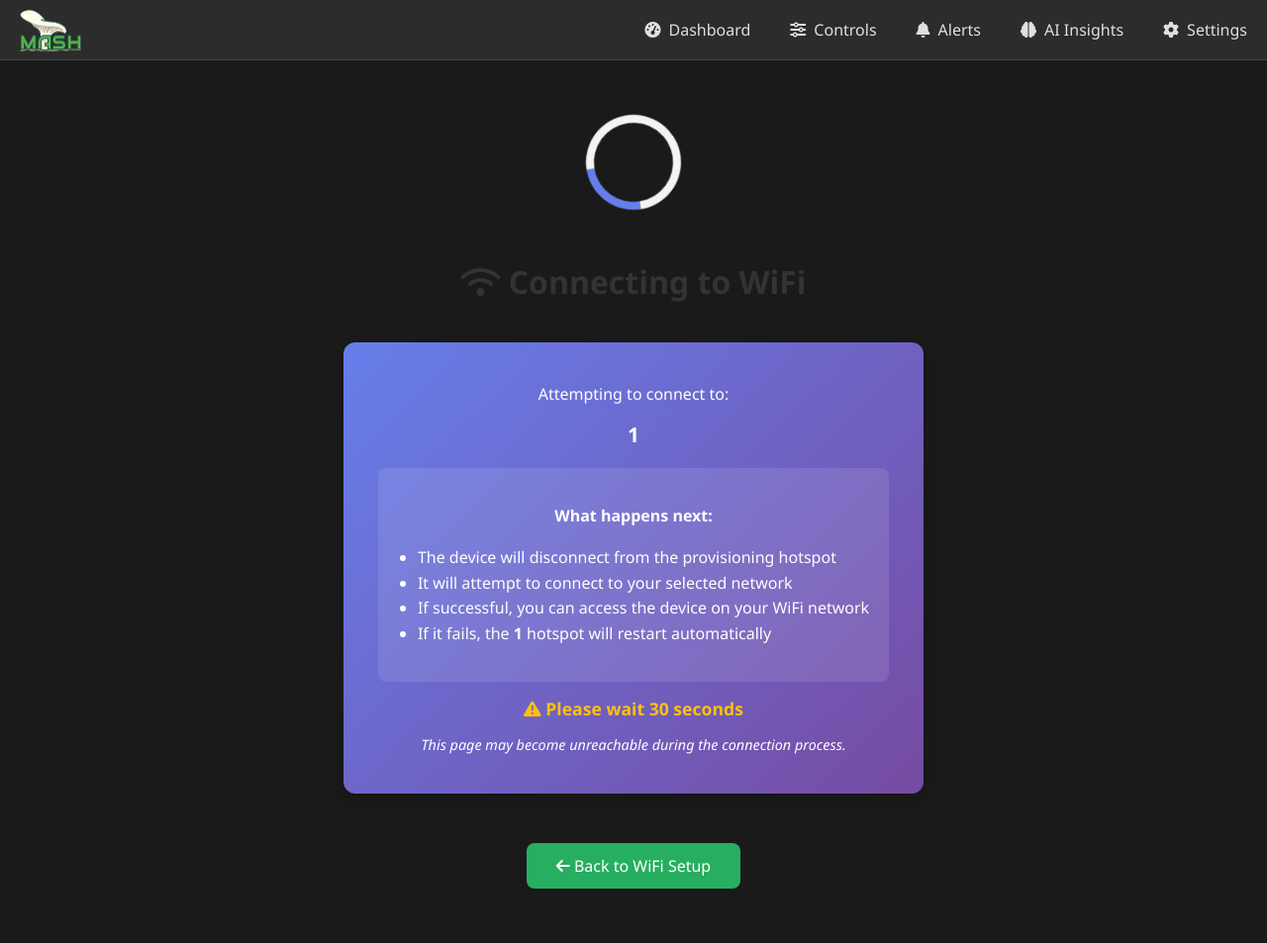
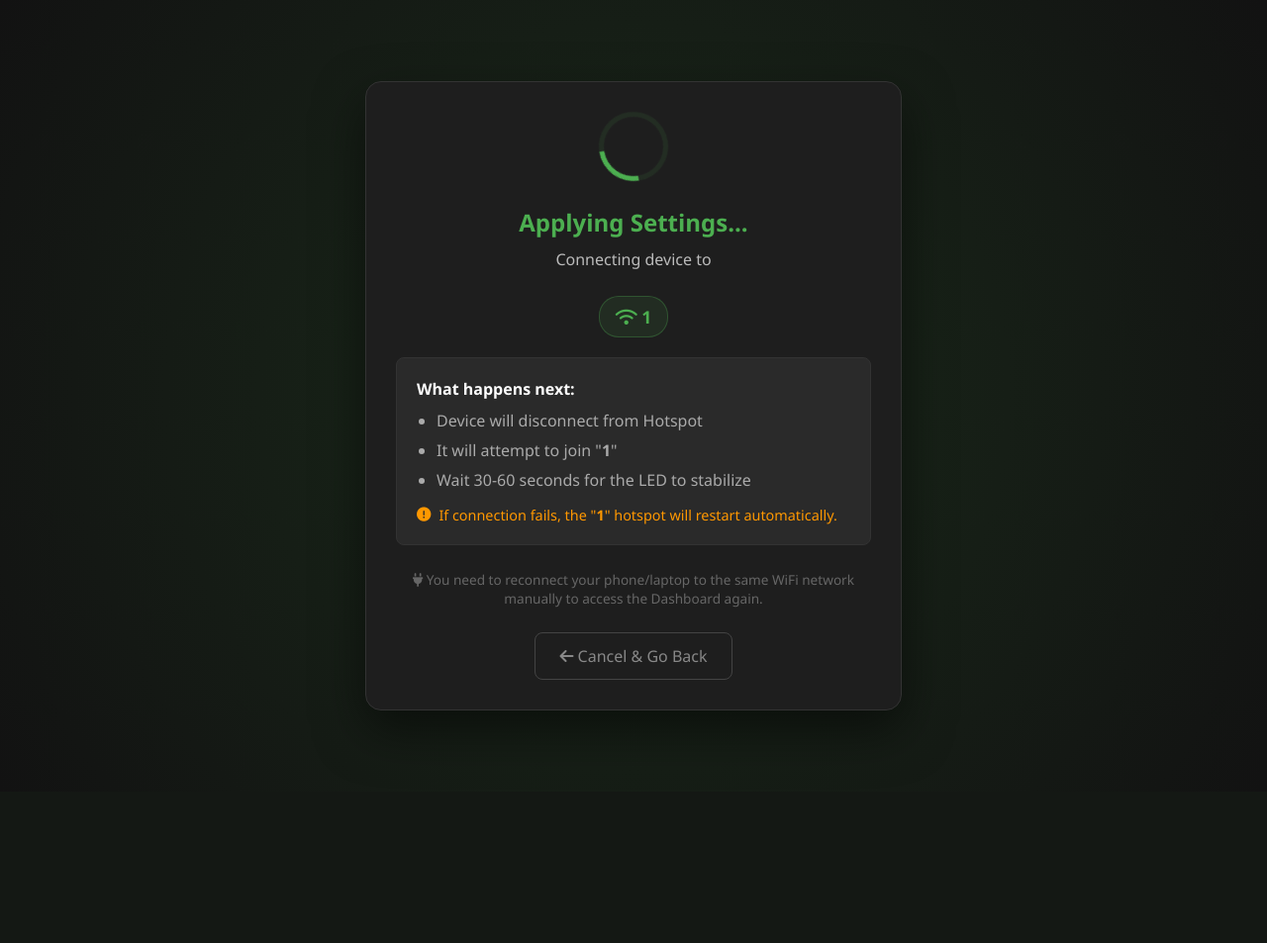
Before and after one commit to MASH-Mushroom-Automation/MASH-IoT, a Flask app: template rpi_gateway/app/web/templates/wifi_connecting.html in a window 1280 px wide. Shown: the whole page at 99% size. After the commit the page ends 718 px from the top, so only its background shows below. Run offline with Flask 3, Linux system fonts and the light colour scheme; the template is opened without the code that fills it: most values are stand-ins (such as "Sample title", 1, 10 or a date in 2020); parts of the project's set-up code (start-up, migrations or seed data) failed here and were passed over.

Commit message:
fix actuators

```diff
--- a/rpi_gateway/app/core/serial_comm.py
+++ b/rpi_gateway/app/core/serial_comm.py
@@ -71,6 +71,10 @@ class ArduinoSerialComm:
             'spawning': None,
             'timestamp': None
         }
+
+        # Heartbeat tracking
+        self.last_write_time = time.time()
+        self.heartbeat_interval = 15.0  # Send keepalive every 15s (well below 60s watchdog)
 
     @staticmethod
     def find_arduino_port() -> Optional[str]:
@@ -180,7 +184,9 @@ class ArduinoSerialComm:
             cmd_with_newline = f"{command}\n".encode('utf-8')
 
             self.serial_conn.write(cmd_with_newline)
-            self.serial_conn.flush()  # Wait until all data is written
+            # self.serial_conn.flush()  # Removed to prevent blocking on slow serial
+
+            self.last_write_time = time.time()  # Update heartbeat timer
             logger.info(f"[SERIAL] Sent command: {command}")
             return True
         except Exception as e:
@@ -323,6 +329,24 @@ class ArduinoSerialComm:
                         logger.error("[SERIAL] Connection lost and auto-reconnect disabled")
                         break
 
+                # HEARTBEAT LOGIC: Keep Arduino watchdog happy (prevent auto-shutdown)
+                if time.time() - self.last_write_time > self.heartbeat_interval:
+                    try:
+                        if self.serial_conn and self.serial_conn.is_open:
+                            self.serial_conn.write(b'\n')
+                            self.last_write_time = time.time()
+                            logger.debug("[SERIAL] Sent heartbeat to keep Watchdog alive")
+                    except Exception as hb_err:
+                        logger.warning(f"[SERIAL] Heartbeat failed: {hb_err}")
+
+                # BUFFER MANAGEMENT: extensive buffer indicates lag
+                try:
+                    if self.serial_conn.in_waiting > 1024:
+                        logger.warning(f"[SERIAL] Buffer overflow ({self.serial_conn.in_waiting} bytes). Flushing to prevent lag.")
+                        self.serial_conn.reset_input_buffer()
+                except:
+                    pass
+
                 # Read data from Arduino
                 line = self.read_line()
 
--- a/rpi_gateway/app/web/templates/wifi_connecting.html
+++ b/rpi_gateway/app/web/templates/wifi_connecting.html
@@ -1,118 +1,166 @@
-{% extends "base.html" %}
-{% block title %}Connecting to WiFi{% endblock %}
+<!DOCTYPE html>
+<html lang="en">
+<head>
+    <meta charset="UTF-8">
+    <meta name="viewport" content="width=device-width, initial-scale=1.0">
+    <title>MASH IoT - Connecting...</title>
+    <link rel="stylesheet" href="https://cdnjs.cloudflare.com/ajax/libs/font-awesome/6.0.0-beta3/css/all.min.css">
+    <link rel="stylesheet" href="{{ url_for('web.static', filename='css/styles.css') }}">
+    <style>
+        /* Standalone Layout - Dark Theme */
+        body {
+            background-color: #121212;
+            display: flex;
+            justify-content: center;
+            align-items: center;
+            min-height: 100vh;
+            padding: 20px;
+            box-sizing: border-box;
+            font-family: 'Segoe UI', Tahoma, Geneva, Verdana, sans-serif;
+            margin: 0;
+            background-image: radial-gradient(circle at center, #1a2a1a 0%, #121212 100%);
+            color: #eee;
+        }
 
-{% block content %}
-<style>
-    .connecting-container {
-        display: flex;
-        flex-direction: column;
-        align-items: center;
-        justify-content: center;
-        min-height: 60vh;
+        .main-container {
+            width: 100%;
+            max-width: 480px;
+            background-color: #1e1e1e;
+            border-radius: 16px;
+            box-shadow: 0 20px 50px rgba(0, 0, 0, 0.5);
+            padding: 30px;
+            border: 1px solid #333;
             text-align: center;
-        padding: 40px 20px;
+            animation: fadeIn 0.5s ease-out;
         }
+
+        @keyframes fadeIn {
+            from { opacity: 0; transform: translateY(20px); }
+            to { opacity: 1; transform: translateY(0); }
+        }
+
+        /* Spinner Animation */
         .spinner {
-        border: 8px solid #f3f3f3;
-        border-top: 8px solid #667eea;
+            border: 5px solid rgba(76, 175, 80, 0.1);
+            border-top: 5px solid #4CAF50;
             border-radius: 50%;
-        width: 80px;
-        height: 80px;
+            width: 60px;
+            height: 60px;
             animation: spin 1s linear infinite;
-        margin-bottom: 30px;
+            margin: 0 auto 25px auto;
         }
+
         @keyframes spin {
             0% { transform: rotate(0deg); }
             100% { transform: rotate(360deg); }
         }
-    .connecting-title {
-        font-size: 2em;
-        color: #333;
-        margin-bottom: 20px;
+
+        .status-title {
+            color: #4CAF50;
+            font-size: 1.5rem;
+            margin-bottom: 10px;
+            font-weight: 600;
         }
-    .connecting-info {
-        background: linear-gradient(135deg, #667eea 0%, #764ba2 100%);
-        color: white;
-        padding: 25px 35px;
-        border-radius: 12px;
-        max-width: 600px;
-        margin: 20px auto;
-        box-shadow: 0 4px 15px rgba(0,0,0,0.2);
+
+        .network-pill {
+            display: inline-block;
+            background: rgba(76, 175, 80, 0.1);
+            color: #4CAF50;
+            padding: 8px 16px;
+            border-radius: 20px;
+            font-weight: bold;
+            border: 1px solid rgba(76, 175, 80, 0.3);
+            margin: 10px 0 20px 0;
+            font-size: 1.1rem;
         }
-    .connecting-ssid {
-        font-size: 1.3em;
-        font-weight: bold;
-        margin: 15px 0;
-    }
-    .connecting-instructions {
-        background: rgba(255,255,255,0.1);
+
+        .info-box {
+            background: #2a2a2a;
             border-radius: 8px;
             padding: 20px;
-        margin-top: 20px;
-        line-height: 1.6;
+            text-align: left;
+            margin-bottom: 25px;
+            border: 1px solid #333;
         }
+
+        .info-box ul {
+            padding-left: 20px;
+            margin: 10px 0;
+            color: #aaa;
+        }
+
+        .info-box li {
+            margin-bottom: 8px;
+        }
+
         .warning-text {
-        color: #ffc107;
-        font-weight: bold;
-        margin: 15px 0;
-        font-size: 1.1em;
+            color: #ff9800;
+            font-size: 0.9em;
+            margin-top: 15px;
+            display: flex;
+            align-items: center;
+            gap: 8px;
         }
-    .back-button {
-        margin-top: 30px;
-        padding: 12px 30px;
-        background: #27ae60;
-        color: white;
+
+        .back-btn {
+            display: inline-block;
+            padding: 12px 24px;
+            background-color: transparent;
+            color: #888;
+            border: 1px solid #444;
+            border-radius: 8px;
             text-decoration: none;
-        border-radius: 8px;
-        display: inline-block;
-        transition: all 0.3s ease;
+            transition: all 0.3s;
+            font-weight: 500;
         }
-    .back-button:hover {
-        background: #2ecc71;
-        transform: translateY(-2px);
+
+        .back-btn:hover {
+            color: #fff;
+            border-color: #666;
+            background-color: rgba(255,255,255,0.05);
         }
+
     </style>
+</head>
+<body>
 
-<div class="connecting-container">
+    <div class="main-container">
+
         <div class="spinner"></div>
 
-    <h1 class="connecting-title">
-        <i class="fas fa-wifi"></i> Connecting to WiFi
-    </h1>
+        <h1 class="status-title">Applying Settings...</h1>
 
-    <div class="connecting-info">
-        <p>Attempting to connect to:</p>
-        <div class="connecting-ssid">{{ ssid }}</div>
-
-        <div class="connecting-instructions">
-            <p><strong>What happens next:</strong></p>
-            <ul style="text-align: left; padding-left: 20px;">
-                <li>The device will disconnect from the provisioning hotspot</li>
-                <li>It will attempt to connect to your selected network</li>
-                <li>If successful, you can access the device on your WiFi network</li>
-                <li>If it fails, the <strong>{{ hotspot_ssid }}</strong> hotspot will restart automatically</li>
-            </ul>
+        <p style="color: #bbb; margin-top: 0;">Connecting device to</p>
+        <div class="network-pill">
+            <i class="fas fa-wifi"></i> {{ ssid }}
         </div>
 
+        <div class="info-box">
+            <strong style="color: #fff;">What happens next:</strong>
+            <ul>
+                <li>Device will disconnect from Hotspot</li>
+                <li>It will attempt to join "<strong>{{ ssid }}</strong>"</li>
+                <li>Wait 30-60 seconds for the LED to stabilize</li>
+            </ul>
+
             <div class="warning-text">
-            <i class="fas fa-exclamation-triangle"></i> Please wait 30 seconds
+                <i class="fas fa-exclamation-circle"></i>
+                <span>If connection fails, the "<strong>{{ hotspot_ssid }}</strong>" hotspot will restart automatically.</span>
+            </div>
         </div>
 
-        <p style="font-size: 0.9em; margin-top: 15px;">
-            <em>This page may become unreachable during the connection process.</em>
+        <p style="font-size: 0.85em; color: #666; margin-bottom: 25px;">
+            <i class="fas fa-plug"></i> You need to reconnect your phone/laptop to the same WiFi network manually to access the Dashboard again.
         </p>
+
+        <a href="{{ url_for('web.wifi_setup') }}" class="back-btn">
+            <i class="fas fa-arrow-left"></i> Cancel & Go Back
+        </a>
+
     </div>
 
-    <a href="{{ url_for('web.wifi_setup') }}" class="back-button">
-        <i class="fas fa-arrow-left"></i> Back to WiFi Setup
-    </a>
-</div>
+    <!-- No auto-redirect because the device IP will change or become unreachable -->
+    <!-- The user is expected to manually reconnect their device to the new network -->
 
-<script>
-    // Optional: Auto-redirect to dashboard after 35 seconds
-    setTimeout(function() {
-        // Try to redirect to dashboard (will only work if connection succeeded)
-        window.location.href = "{{ url_for('web.dashboard') }}";
-    }, 35000);
-</script>
-{% endblock %}
+</body>
+</html>
```
Lines whose indentation alone changed are shown as unchanged.
